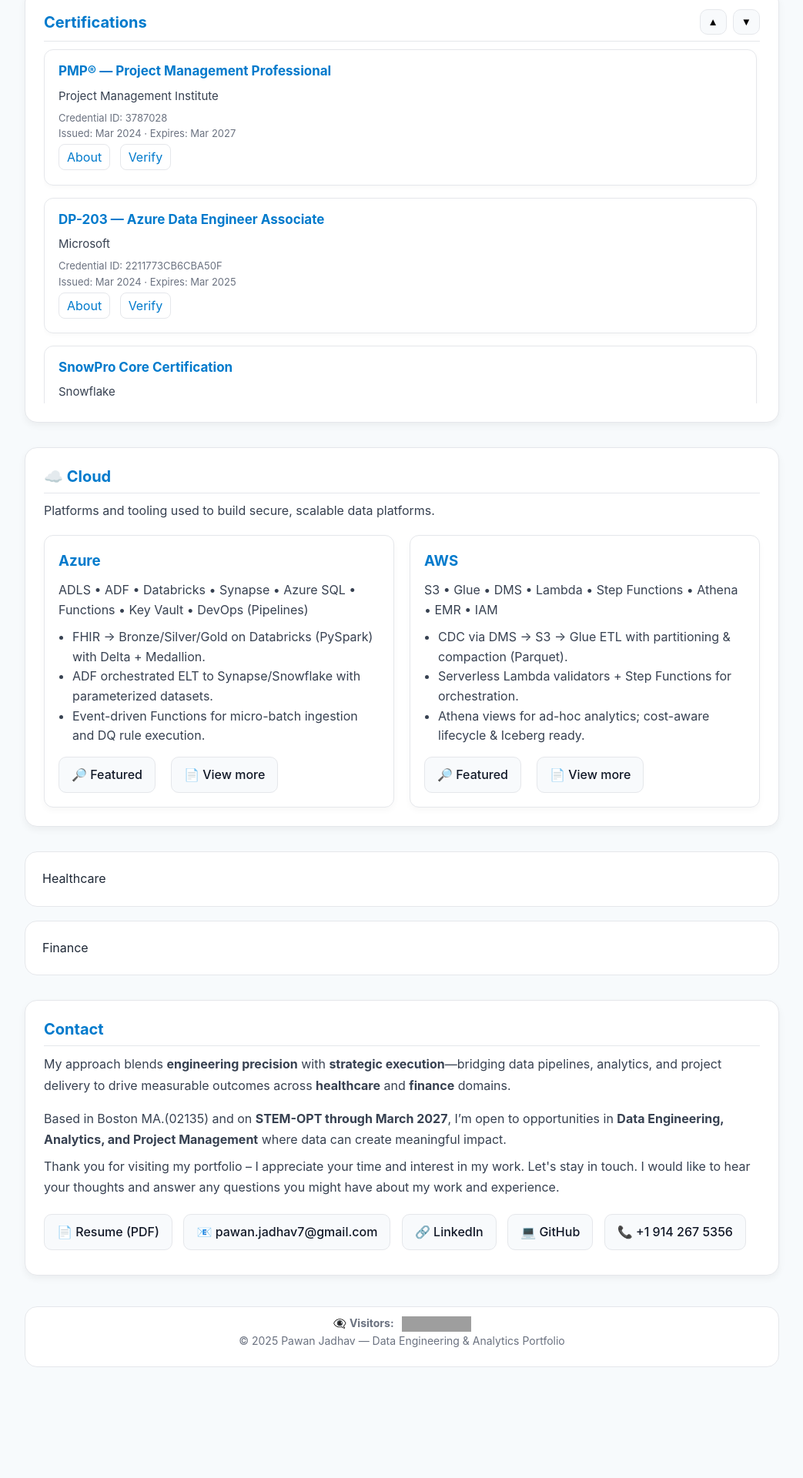
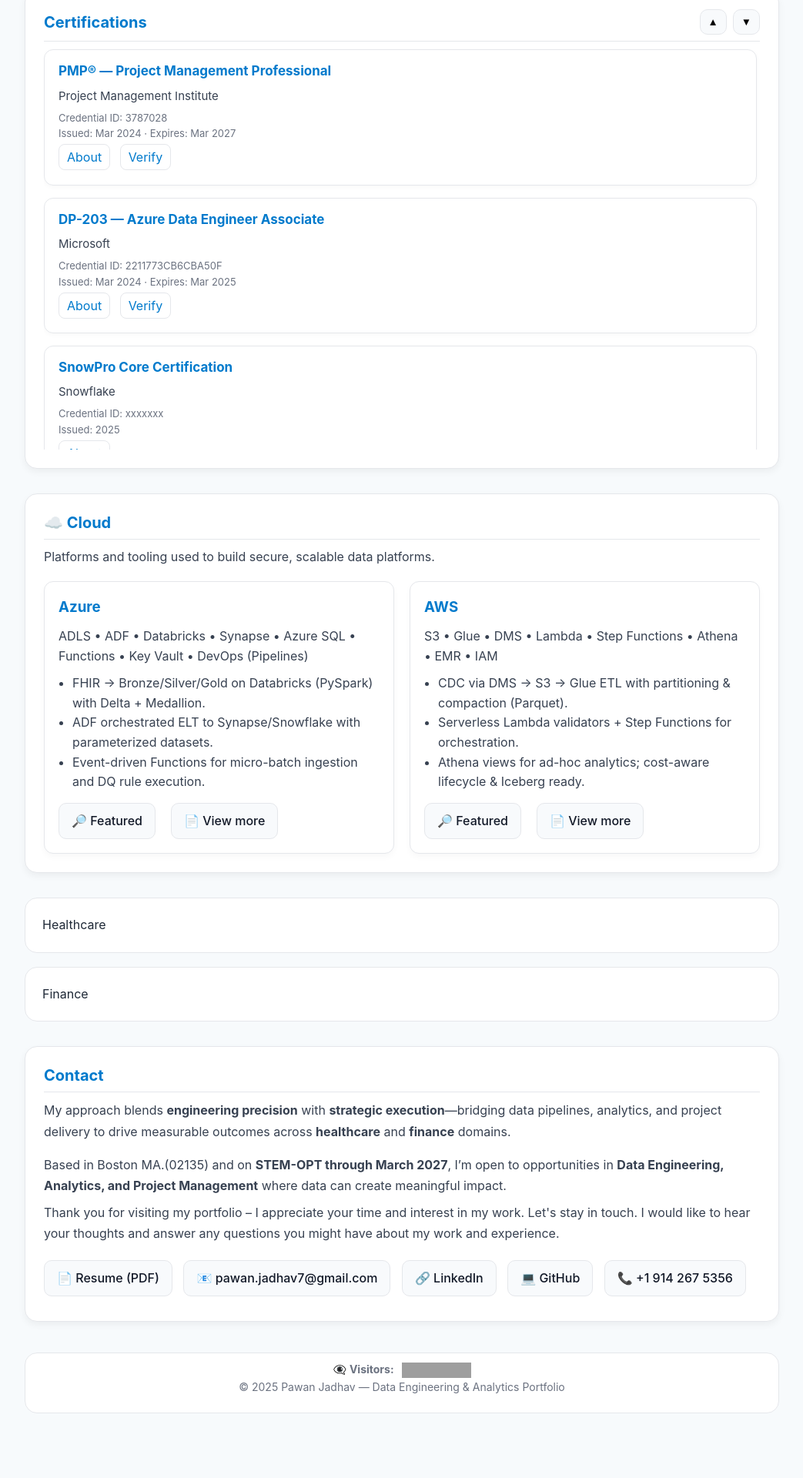
Before and after one commit to PawanJadhav7/PawanJadhav.github.io, a Jekyll site: the page built from index.md, in a window 1280 px wide. Shown: the part 2031-3951 px from the top of the page at 77% size, without its empty margins (118-1161 px from the left). Built offline with Jekyll 4.4.1, drawn with Linux system fonts in a browser that asks for light colours; before the commit the page ends 3891 px from its top, so only the background shows below that; part of the change alters nothing that is shown; grey boxes are pictures that could not be loaded.

Commit message:
Update index.md

```diff
--- a/index.md
+++ b/index.md
@@ -371,6 +371,7 @@ layout: default
       viewport.addEvent
 </script>
 </section>
+
 <section id="certifications" style="background:#ffffff;border:1px solid #e5e7eb;border-radius:16px;padding:24px;margin:32px 0;box-shadow:0 4px 10px rgba(0,0,0,0.05);" aria-label="Certifications">
 
   <h2 style="color:#007ACC;margin-top:0;display:flex;align-items:center;justify-content:space-between;">
@@ -378,22 +379,22 @@ layout: default
     <span style="display:flex;gap:8px;">
       <button type="button"
               aria-label="Previous"
-              onclick="document.getElementById('certViewport').scrollBy({top:-300,behavior:'smooth'})"
+              onclick="document.getElementById('certViewport').scrollBy({top:-360,behavior:'smooth'})"
               style="border:1px solid #e5e7eb;background:#f8fafc;border-radius:10px;padding:8px 10px;cursor:pointer;">▲</button>
       <button type="button"
               aria-label="Next"
-              onclick="document.getElementById('certViewport').scrollBy({top:300,behavior:'smooth'})"
+              onclick="document.getElementById('certViewport').scrollBy({top:360,behavior:'smooth'})"
               style="border:1px solid #e5e7eb;background:#f8fafc;border-radius:10px;padding:8px 10px;cursor:pointer;">▼</button>
     </span>
   </h2>
 
-  <!-- Scrollable Viewport -->
+  <!-- Scrollable Viewport (increase height if you want) -->
   <div id="certViewport" tabindex="0"
-       style="max-height:460px;overflow-y:auto;padding-right:4px;scroll-snap-type:y mandatory;scroll-behavior:smooth;">
+       style="max-height:520px;overflow-y:auto;padding-right:4px;scroll-snap-type:y mandatory;scroll-behavior:smooth;">
 
     <div style="display:flex;flex-direction:column;gap:16px;">
 
-      <!-- Certification Card 1 -->
+      <!-- 1. PMP -->
       <article style="scroll-snap-align:start;border:1px solid #e5e7eb;border-radius:12px;padding:14px 18px;background:#fff;box-shadow:0 2px 6px rgba(0,0,0,0.03);">
         <h3 style="margin:0 0 6px;color:#007ACC;font-size:17px;">PMP® — Project Management Professional</h3>
         <p style="margin:0;color:#374151;font-size:15px;">Project Management Institute</p>
@@ -401,11 +402,12 @@ layout: default
         <p style="margin-top:8px;">
           <a href="https://www.pmi.org/certifications/project-management-pmp" target="_blank" rel="noopener noreferrer"
              style="color:#007ACC;text-decoration:none;border:1px solid #e5e7eb;padding:6px 10px;border-radius:8px;">About</a>
-          <a href="#" target="_blank" style="color:#007ACC;text-decoration:none;border:1px solid #e5e7eb;padding:6px 10px;border-radius:8px;margin-left:8px;">Verify</a>
+          <a href="#" target="_blank" rel="noopener noreferrer"
+             style="color:#007ACC;text-decoration:none;border:1px solid #e5e7eb;padding:6px 10px;border-radius:8px;margin-left:8px;">Verify</a>
         </p>
       </article>
 
-      <!-- Certification Card 2 -->
+      <!-- 2. DP-203 -->
       <article style="scroll-snap-align:start;border:1px solid #e5e7eb;border-radius:12px;padding:14px 18px;background:#fff;box-shadow:0 2px 6px rgba(0,0,0,0.03);">
         <h3 style="margin:0 0 6px;color:#007ACC;font-size:17px;">DP-203 — Azure Data Engineer Associate</h3>
         <p style="margin:0;color:#374151;font-size:15px;">Microsoft</p>
@@ -413,11 +415,12 @@ layout: default
         <p style="margin-top:8px;">
           <a href="https://learn.microsoft.com/credentials/certifications/azure-data-engineer/" target="_blank" rel="noopener noreferrer"
              style="color:#007ACC;text-decoration:none;border:1px solid #e5e7eb;padding:6px 10px;border-radius:8px;">About</a>
-          <a href="#" target="_blank" style="color:#007ACC;text-decoration:none;border:1px solid #e5e7eb;padding:6px 10px;border-radius:8px;margin-left:8px;">Verify</a>
+          <a href="#" target="_blank" rel="noopener noreferrer"
+             style="color:#007ACC;text-decoration:none;border:1px solid #e5e7eb;padding:6px 10px;border-radius:8px;margin-left:8px;">Verify</a>
         </p>
       </article>
 
-      <!-- Certification Card 3 -->
+      <!-- 3. SnowPro Core -->
       <article style="scroll-snap-align:start;border:1px solid #e5e7eb;border-radius:12px;padding:14px 18px;background:#fff;box-shadow:0 2px 6px rgba(0,0,0,0.03);">
         <h3 style="margin:0 0 6px;color:#007ACC;font-size:17px;">SnowPro Core Certification</h3>
         <p style="margin:0;color:#374151;font-size:15px;">Snowflake</p>
@@ -428,11 +431,68 @@ layout: default
         </p>
       </article>
 
-      <!-- Add more certification cards here following the same pattern -->
+      <!-- 4. Databricks DEA -->
+      <article style="scroll-snap-align:start;border:1px solid #e5e7eb;border-radius:12px;padding:14px 18px;background:#fff;box-shadow:0 2px 6px rgba(0,0,0,0.03);">
+        <h3 style="margin:0 0 6px;color:#007ACC;font-size:17px;">Databricks Data Engineer Associate</h3>
+        <p style="margin:0;color:#374151;font-size:15px;">Databricks</p>
+        <p style="margin:6px 0 0;font-size:13px;color:#6b7280;">Credential ID: xxxxxxx<br>Issued: 2025</p>
+        <p style="margin-top:8px;">
+          <a href="https://www.databricks.com/learn/certification/data-engineer-associate" target="_blank" rel="noopener noreferrer"
+             style="color:#007ACC;text-decoration:none;border:1px solid #e5e7eb;padding:6px 10px;border-radius:8px;">About</a>
+        </p>
+      </article>
+
+      <!-- 5. AWS CCP -->
+      <article style="scroll-snap-align:start;border:1px solid #e5e7eb;border-radius:12px;padding:14px 18px;background:#fff;box-shadow:0 2px 6px rgba(0,0,0,0.03);">
+        <h3 style="margin:0 0 6px;color:#007ACC;font-size:17px;">AWS Certified Cloud Practitioner</h3>
+        <p style="margin:0;color:#374151;font-size:15px;">Amazon Web Services</p>
+        <p style="margin:6px 0 0;font-size:13px;color:#6b7280;">Credential ID: xxxxxxx<br>Issued: 2025</p>
+        <p style="margin-top:8px;">
+          <a href="https://aws.amazon.com/certification/certified-cloud-practitioner/" target="_blank" rel="noopener noreferrer"
+             style="color:#007ACC;text-decoration:none;border:1px solid #e5e7eb;padding:6px 10px;border-radius:8px;">About</a>
+        </p>
+      </article>
+
+      <!-- 6. ITIL 4 Foundation -->
+      <article style="scroll-snap-align:start;border:1px solid #e5e7eb;border-radius:12px;padding:14px 18px;background:#fff;box-shadow:0 2px 6px rgba(0,0,0,0.03);">
+        <h3 style="margin:0 0 6px;color:#007ACC;font-size:17px;">ITIL® 4 Foundation</h3>
+        <p style="margin:0;color:#374151;font-size:15px;">AXELOS / PeopleCert</p>
+        <p style="margin:6px 0 0;font-size:13px;color:#6b7280;">Credential ID: xxxxxxx<br>Issued: 2024</p>
+        <p style="margin-top:8px;">
+          <a href="https://www.axelos.com/certifications/itil-4-foundation" target="_blank" rel="noopener noreferrer"
+             style="color:#007ACC;text-decoration:none;border:1px solid #e5e7eb;padding:6px 10px;border-radius:8px;">About</a>
+        </p>
+      </article>
+
+      <!-- 7. PSM I -->
+      <article style="scroll-snap-align:start;border:1px solid #e5e7eb;border-radius:12px;padding:14px 18px;background:#fff;box-shadow:0 2px 6px rgba(0,0,0,0.03);">
+        <h3 style="margin:0 0 6px;color:#007ACC;font-size:17px;">Professional Scrum Master™ I (PSM I)</h3>
+        <p style="margin:0;color:#374151;font-size:15px;">Scrum.org</p>
+        <p style="margin:6px 0 0;font-size:13px;color:#6b7280;">Credential ID: xxxxxxx<br>Issued: 2024</p>
+        <p style="margin-top:8px;">
+          <a href="https://www.scrum.org/professional-scrum-certifications/psm-i-certification" target="_blank" rel="noopener noreferrer"
+             style="color:#007ACC;text-decoration:none;border:1px solid #e5e7eb;padding:6px 10px;border-radius:8px;">About</a>
+        </p>
+      </article>
+
+      <!-- 8. HIPAA -->
+      <article style="scroll-snap-align:start;border:1px solid #e5e7eb;border-radius:12px;padding:14px 18px;background:#fff;box-shadow:0 2px 6px rgba(0,0,0,0.03);">
+        <h3 style="margin:0 0 6px;color:#007ACC;font-size:17px;">HIPAA Privacy & Security Awareness</h3>
+        <p style="margin:0;color:#374151;font-size:15px;">Accountable</p>
+        <p style="margin:6px 0 0;font-size:13px;color:#6b7280;">Certificate #: 7a473b29-7fce-4813-a462-b7207e139c46<br>Valid: Aug 2025 – Aug 2026</p>
+        <p style="margin-top:8px;">
+          <a href="#" target="_blank" rel="noopener noreferrer"
+             style="color:#007ACC;text-decoration:none;border:1px solid #e5e7eb;padding:6px 10px;border-radius:8px;">About</a>
+          <a href="#" target="_blank" rel="noopener noreferrer"
+             style="color:#007ACC;text-decoration:none;border:1px solid #e5e7eb;padding:6px 10px;border-radius:8px;margin-left:8px;">Verify</a>
+        </p>
+      </article>
 
     </div>
   </div>
 </section>
+
+
 
 <section id="cloud" style="background:#ffffff;border:1px solid #e5e7eb;border-radius:16px;padding:24px;margin:32px 0;box-shadow:0 4px 10px rgba(0,0,0,0.05);" aria-label="Cloud Technologies">
 
```
